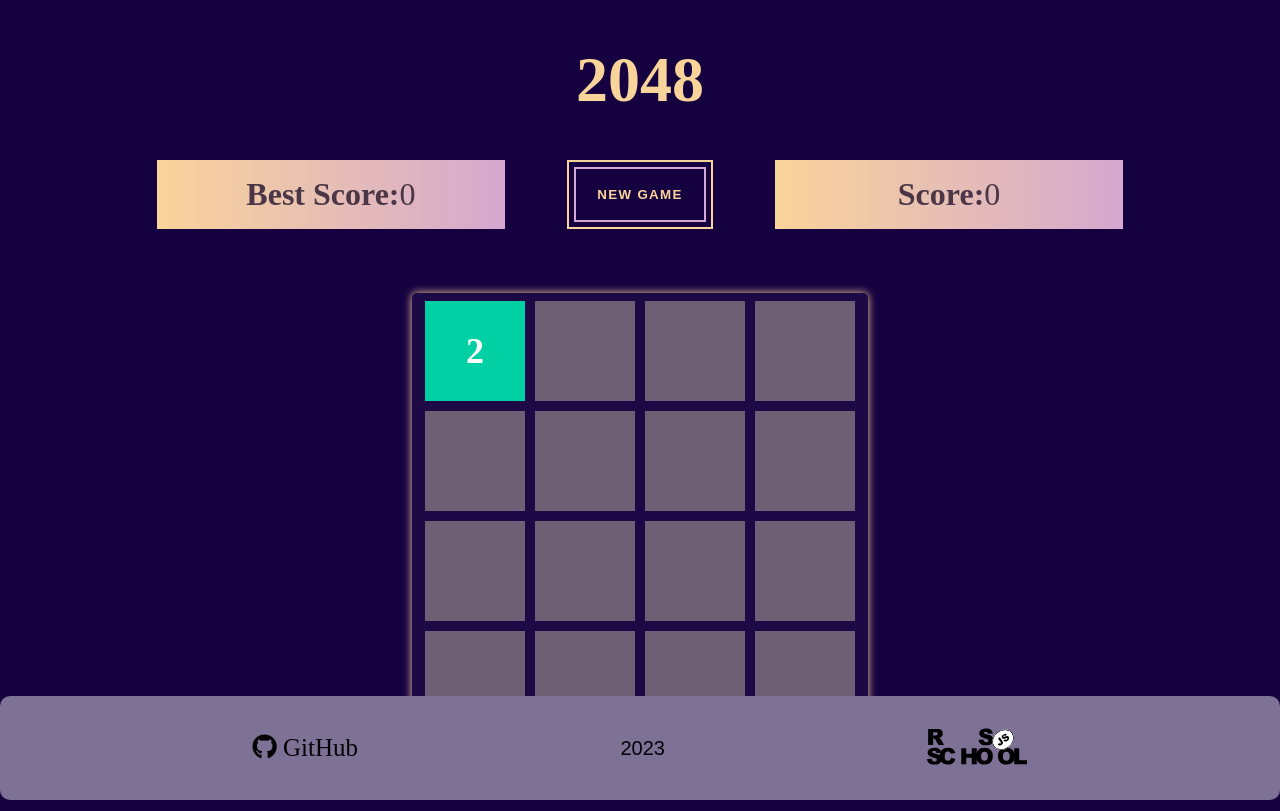
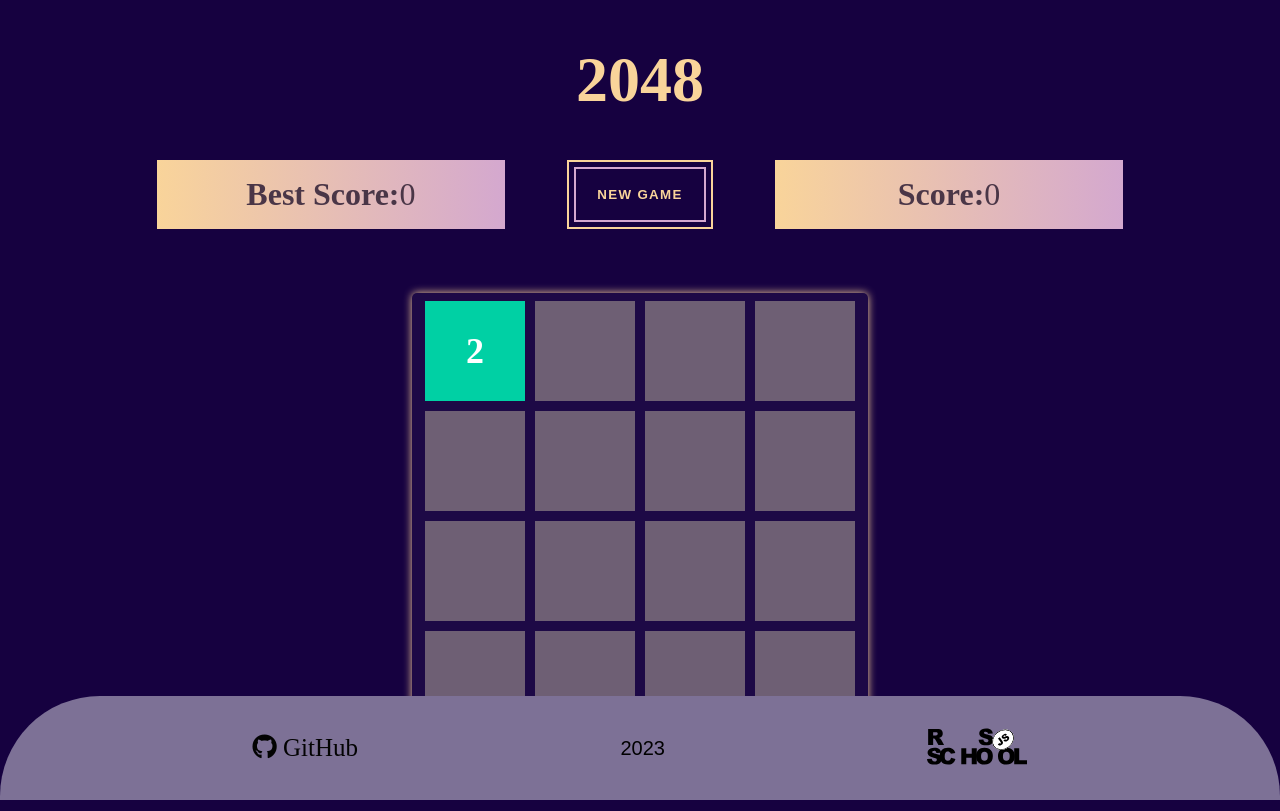
Before and after one commit to geratw/2048, a plain HTML site: page index.html in a window 1280 px wide. Shown: the top 811 px of the page. Drawn offline with Linux system fonts and the light colour scheme; some packages are replaced by stand-ins of ours; a script that the page names is missing.

Commit message:
fix: footer

```diff
--- a/styles/style.css
+++ b/styles/style.css
@@ -45,8 +45,8 @@ html {
   color: #f9d49a;
   outline: 2px solid #f9d49a;
   -webkit-appearance: none;
-     -moz-appearance: none;
-          appearance: none;
+  -moz-appearance: none;
+  appearance: none;
   border: 5px solid transparent;
   box-shadow: inset 0 0 0px 2px #d4a8cf;
   letter-spacing: 0.1em;
@@ -116,8 +116,7 @@ html {
 .cell.tile-appear.visible {
   opacity: 1;
   transform: scale(1);
-}/*# sourceMappingURL=style.css.map */
-
+} /*# sourceMappingURL=style.css.map */
 
 .footer {
   position: fixed;
@@ -128,10 +127,7 @@ html {
   justify-content: center;
   align-items: center;
   justify-content: space-evenly;
-
 }
-
-
 
 .footer a {
   margin: 0 10px;
@@ -155,8 +151,8 @@ html {
 }
 
 .footer-items {
-  background-color: #7d7196;;
-  border-radius: 10px;
+  background-color: #7d7196;
+  border-radius: 100px 100px 0 0;
 }
 
 .year {
```
